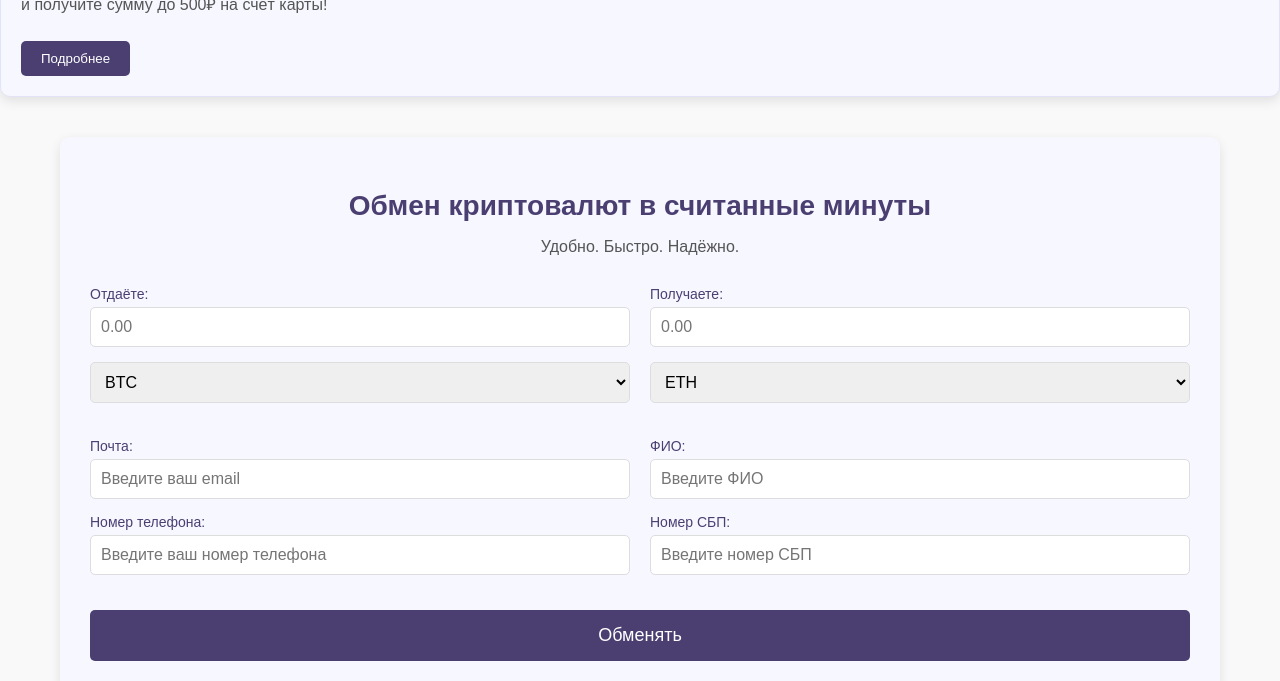
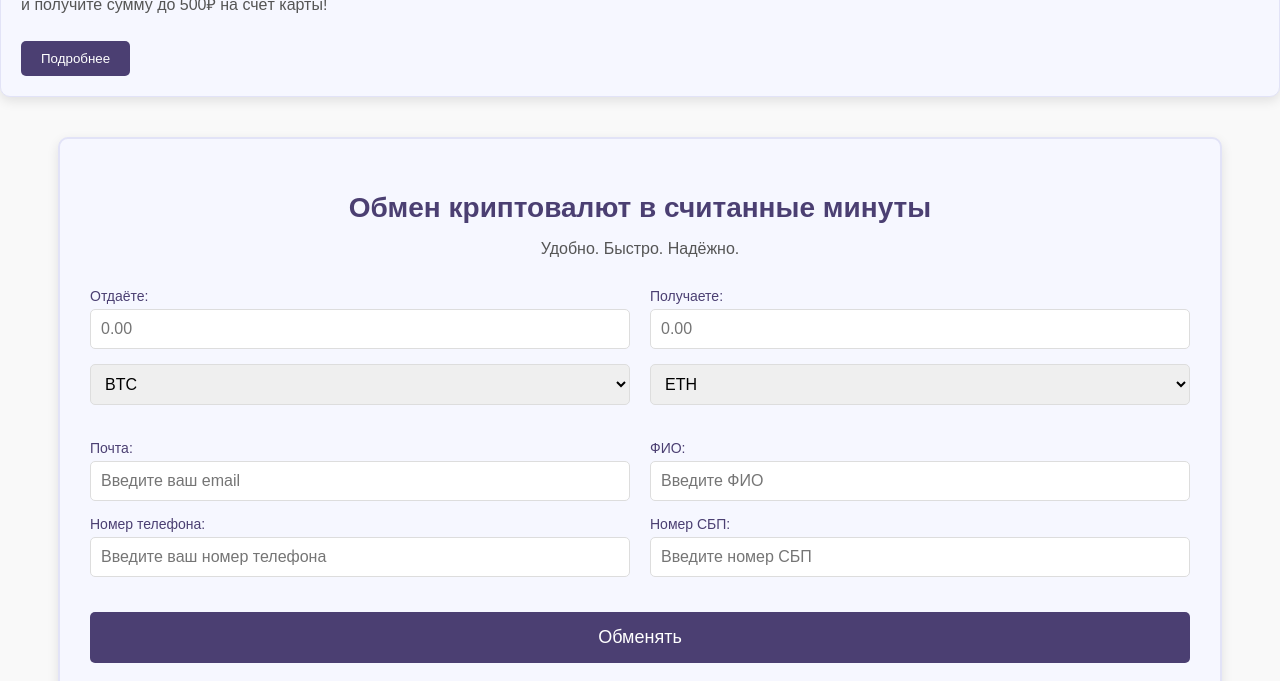
Before and after one commit to GRSV99/hodlbase_gpt, a plain HTML site: page index.html in a window 1280 px wide. Shown: the part 119-800 px from the top of the page. Drawn offline with Linux system fonts and the light colour scheme.

Commit message:
Update styles.css

```diff
--- a/styles.css
+++ b/styles.css
@@ -79,12 +79,13 @@ h1, h2 {
 /* Стили для блока обмена криптовалют */
 .crypto-exchange {
     padding: 30px;
-    background-color: #F6F7FF;
+    background-color: #F6F7FF; /* Цвет заливки */
     border-radius: 10px;
     max-width: 1100px;
     margin-left: auto;
     margin-right: auto;
     box-shadow: 0px 4px 12px rgba(0, 0, 0, 0.1); /* Легкая тень */
+    border: 2px solid #E2E3F7; /* Легкая граница */
 }
 
 .crypto-exchange h2 {
```
